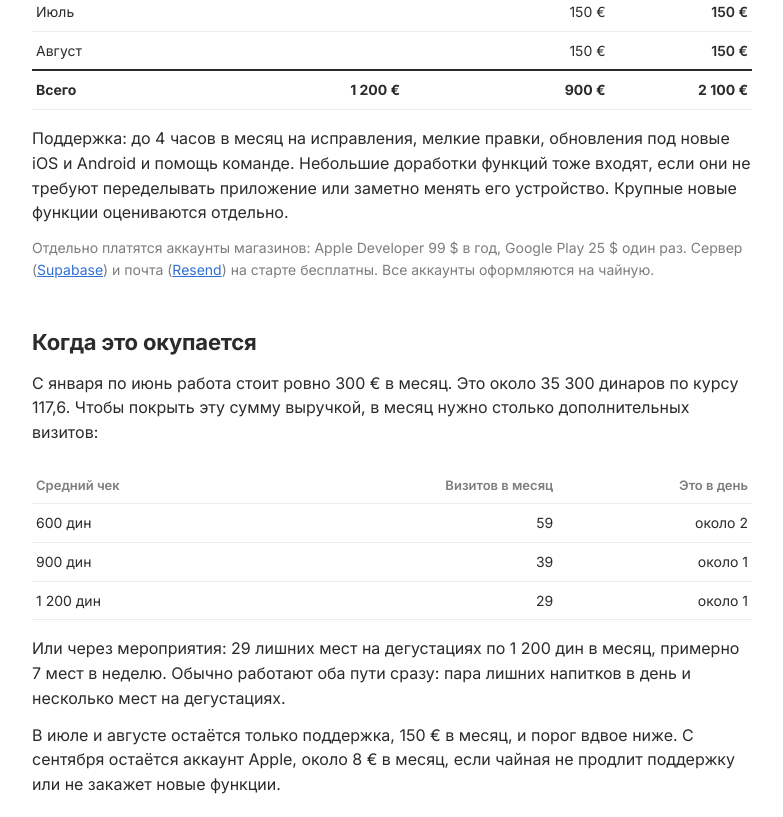
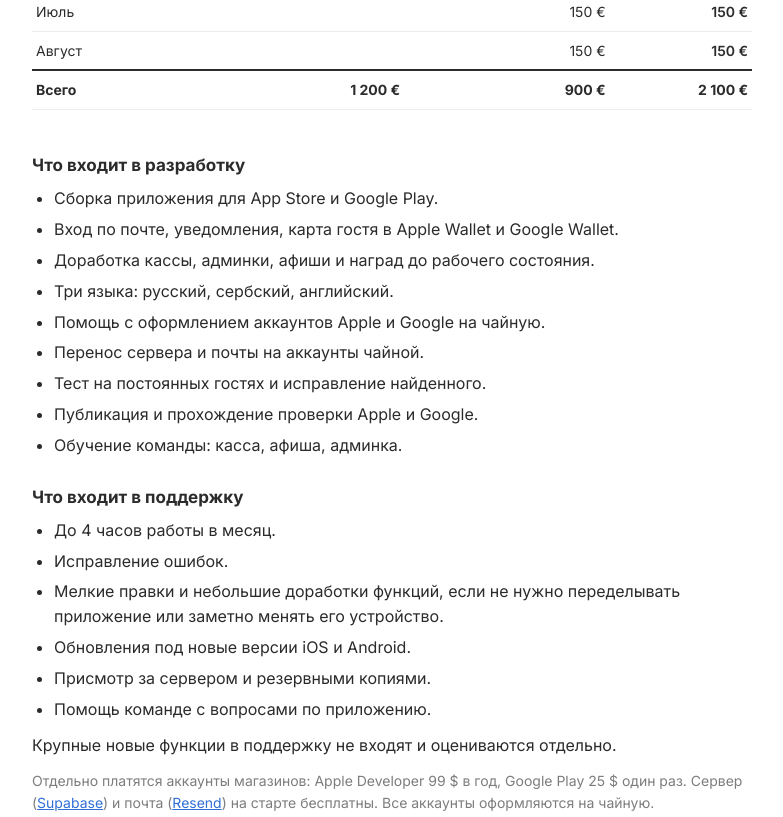
Before and after one commit to ezhulikov/telement-app-prototype, a plain HTML site: page pitch/index.html in a window 1280 px wide. Shown: the part 2620-3437 px from the top of the page, without its empty margins (248-1031 px from the left). Drawn offline with Linux system fonts and the light colour scheme.

Commit message:
Pitch: scope of development and support

```diff
--- a/pitch/index.html
+++ b/pitch/index.html
@@ -124,7 +124,28 @@
   <tr><td>Август</td><td class="r"></td><td class="r">150 €</td><td class="r n">150 €</td></tr>
   <tr class="total"><td>Всего</td><td class="r">1 200 €</td><td class="r">900 €</td><td class="r">2 100 €</td></tr>
 </table></div>
-<p>Поддержка: до 4 часов в месяц на исправления, мелкие правки, обновления под новые iOS и Android и помощь команде. Небольшие доработки функций тоже входят, если они не требуют переделывать приложение или заметно менять его устройство. Крупные новые функции оцениваются отдельно.</p>
+<h3>Что входит в разработку</h3>
+<ul>
+  <li>Сборка приложения для App Store и Google Play.</li>
+  <li>Вход по почте, уведомления, карта гостя в Apple Wallet и Google Wallet.</li>
+  <li>Доработка кассы, админки, афиши и наград до рабочего состояния.</li>
+  <li>Три языка: русский, сербский, английский.</li>
+  <li>Помощь с оформлением аккаунтов Apple и Google на чайную.</li>
+  <li>Перенос сервера и почты на аккаунты чайной.</li>
+  <li>Тест на постоянных гостях и исправление найденного.</li>
+  <li>Публикация и прохождение проверки Apple и Google.</li>
+  <li>Обучение команды: касса, афиша, админка.</li>
+</ul>
+<h3>Что входит в поддержку</h3>
+<ul>
+  <li>До 4 часов работы в месяц.</li>
+  <li>Исправление ошибок.</li>
+  <li>Мелкие правки и небольшие доработки функций, если не нужно переделывать приложение или заметно менять его устройство.</li>
+  <li>Обновления под новые версии iOS и Android.</li>
+  <li>Присмотр за сервером и резервными копиями.</li>
+  <li>Помощь команде с вопросами по приложению.</li>
+</ul>
+<p>Крупные новые функции в поддержку не входят и оцениваются отдельно.</p>
 <p class="muted">Отдельно платятся аккаунты магазинов: Apple Developer 99 $ в год, Google Play 25 $ один раз. Сервер (<a href="https://supabase.com/pricing">Supabase</a>) и почта (<a href="https://resend.com/pricing">Resend</a>) на старте бесплатны. Все аккаунты оформляются на чайную.</p>
 
 
```
